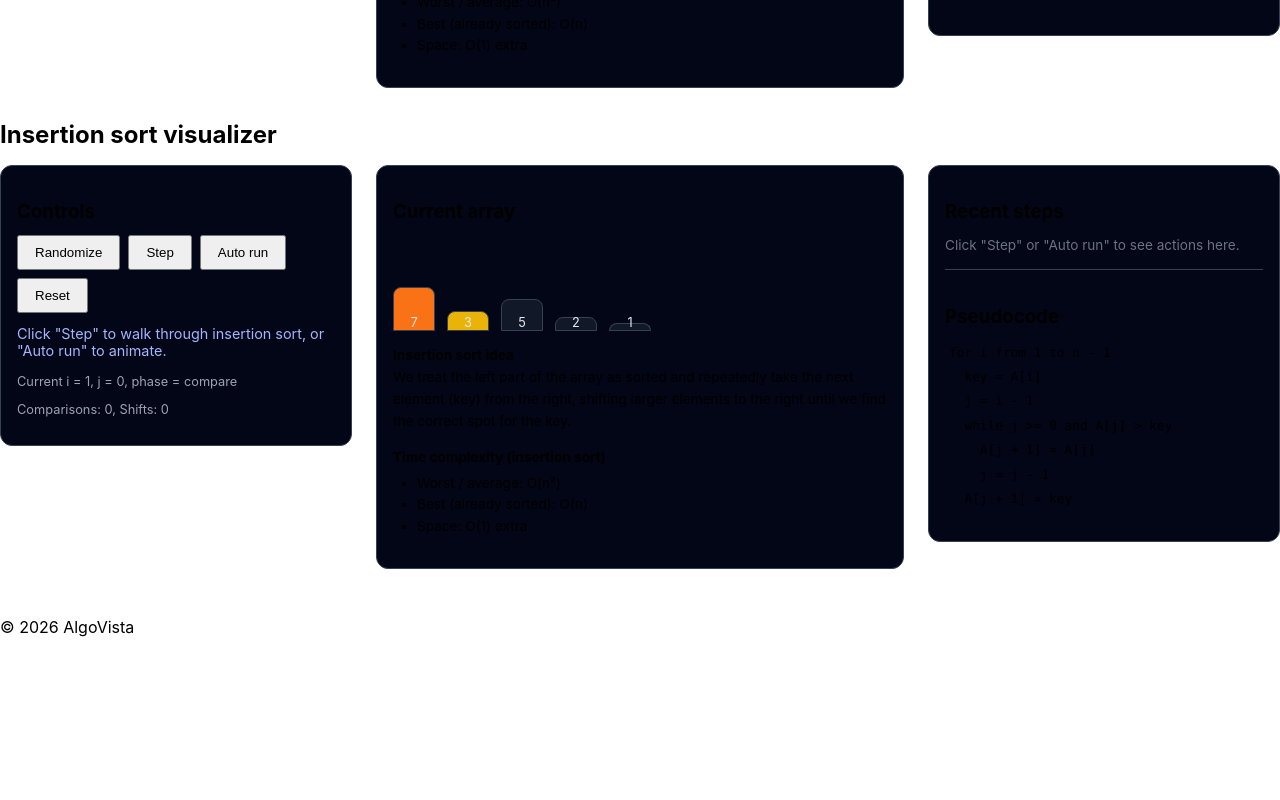
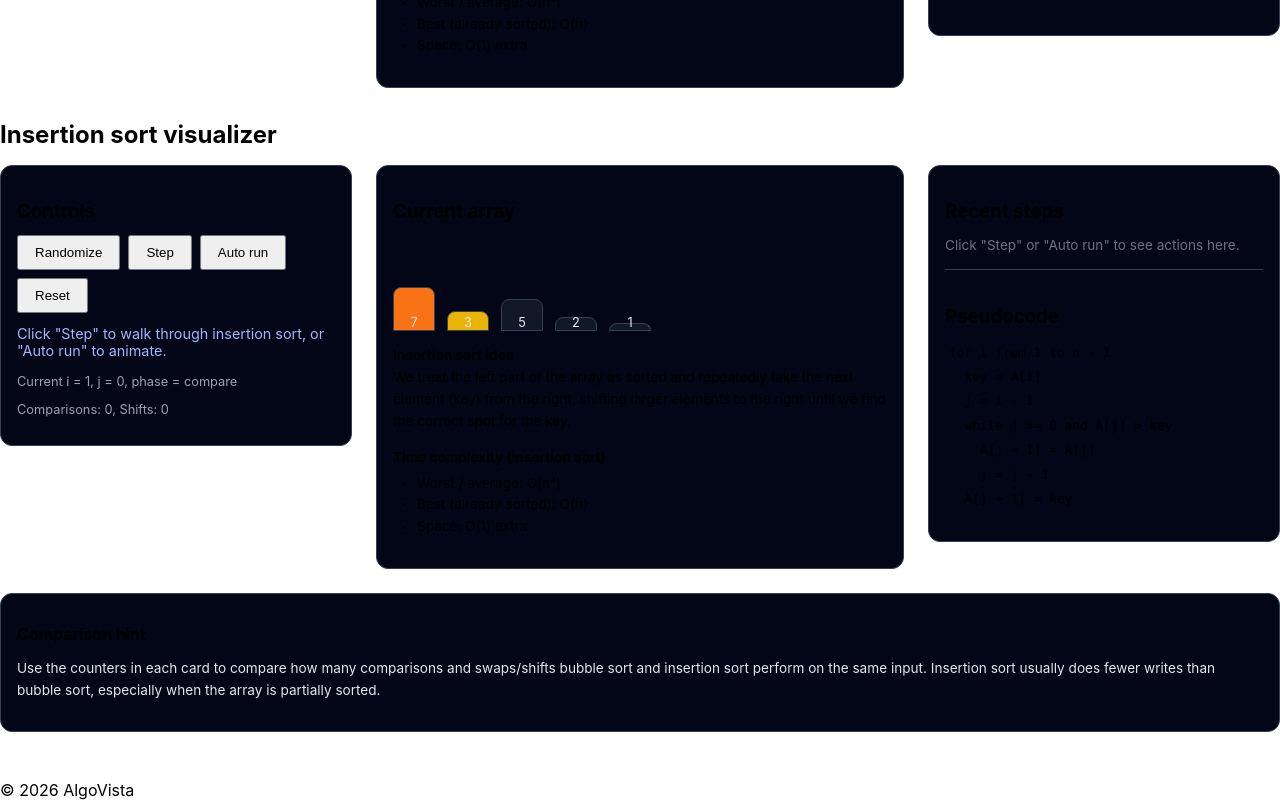
Before and after one commit to Alan-K-Biju-7/AlgoVista, a React (Create React App) app: page /simulator in a window 1280 px wide. Shown: the part 2034-2834 px from the top of the page. Before the commit the page ends 2671 px from the top, so only its background shows below. Built offline with nearby package versions, Linux system fonts and the light colour scheme.

Commit message:
add comparison hint for bubble vs insertion sort metrics

```diff
--- a/src/pages/SimulatorPage.jsx
+++ b/src/pages/SimulatorPage.jsx
@@ -36,6 +36,24 @@ function SimulatorPage() {
         </h2>
         <BubbleSortVisualizer />
         <InsertionSortVisualizer />
+        <div
+          style={{
+            marginTop: '1.5rem',
+            padding: '1rem',
+            borderRadius: '0.75rem',
+            border: '1px solid #374151',
+            background: '#020617',
+            fontSize: '0.85rem',
+          }}
+        >
+          <h3 style={{ marginBottom: '0.5rem' }}>Comparison hint</h3>
+          <p style={{ lineHeight: 1.6, color: '#e5e7eb' }}>
+            Use the counters in each card to compare how many comparisons and
+            swaps/shifts bubble sort and insertion sort perform on the same
+            input. Insertion sort usually does fewer writes than bubble sort,
+            especially when the array is partially sorted.
+          </p>
+        </div>
       </section>
     </div>
   );
```
